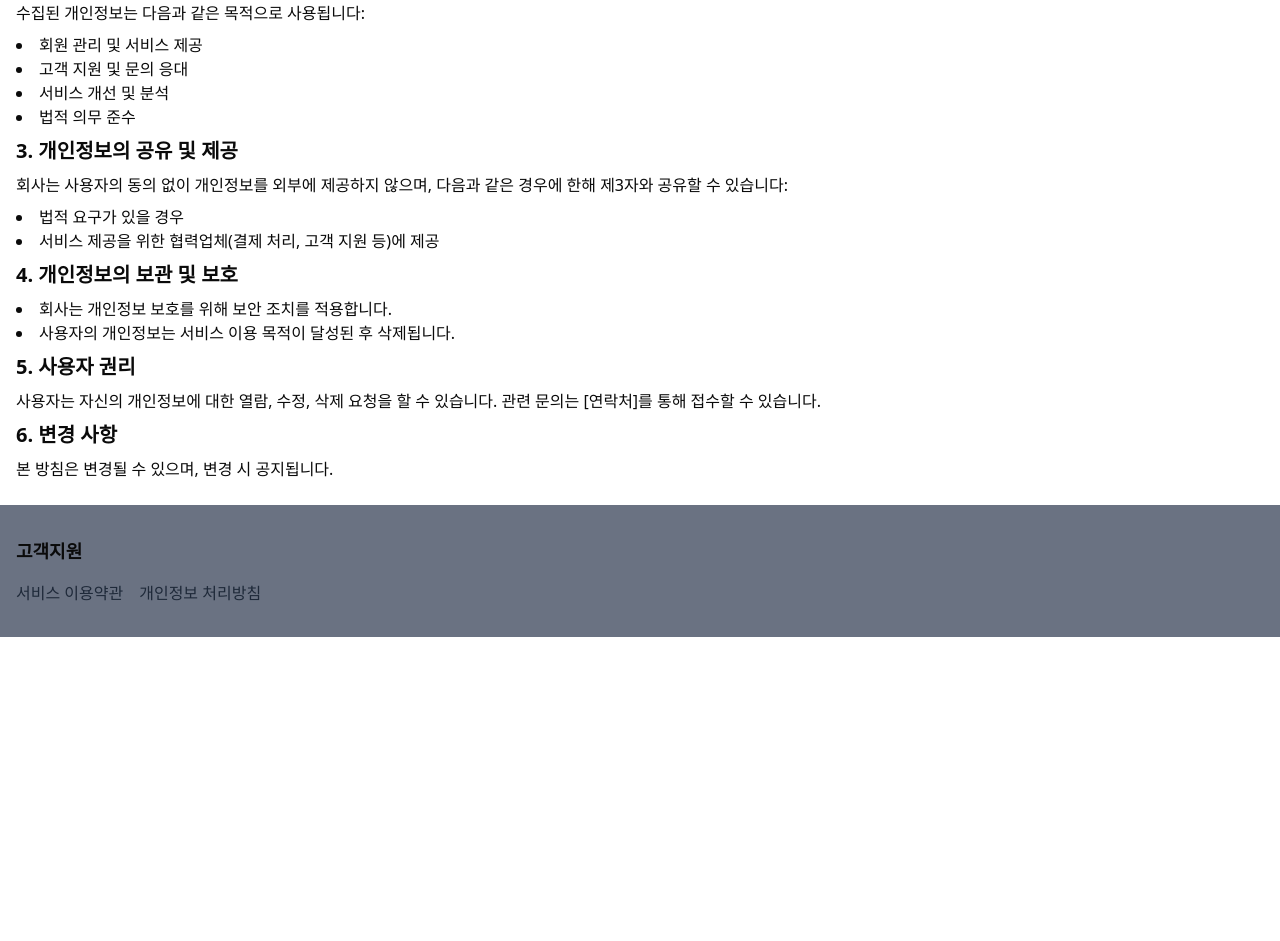
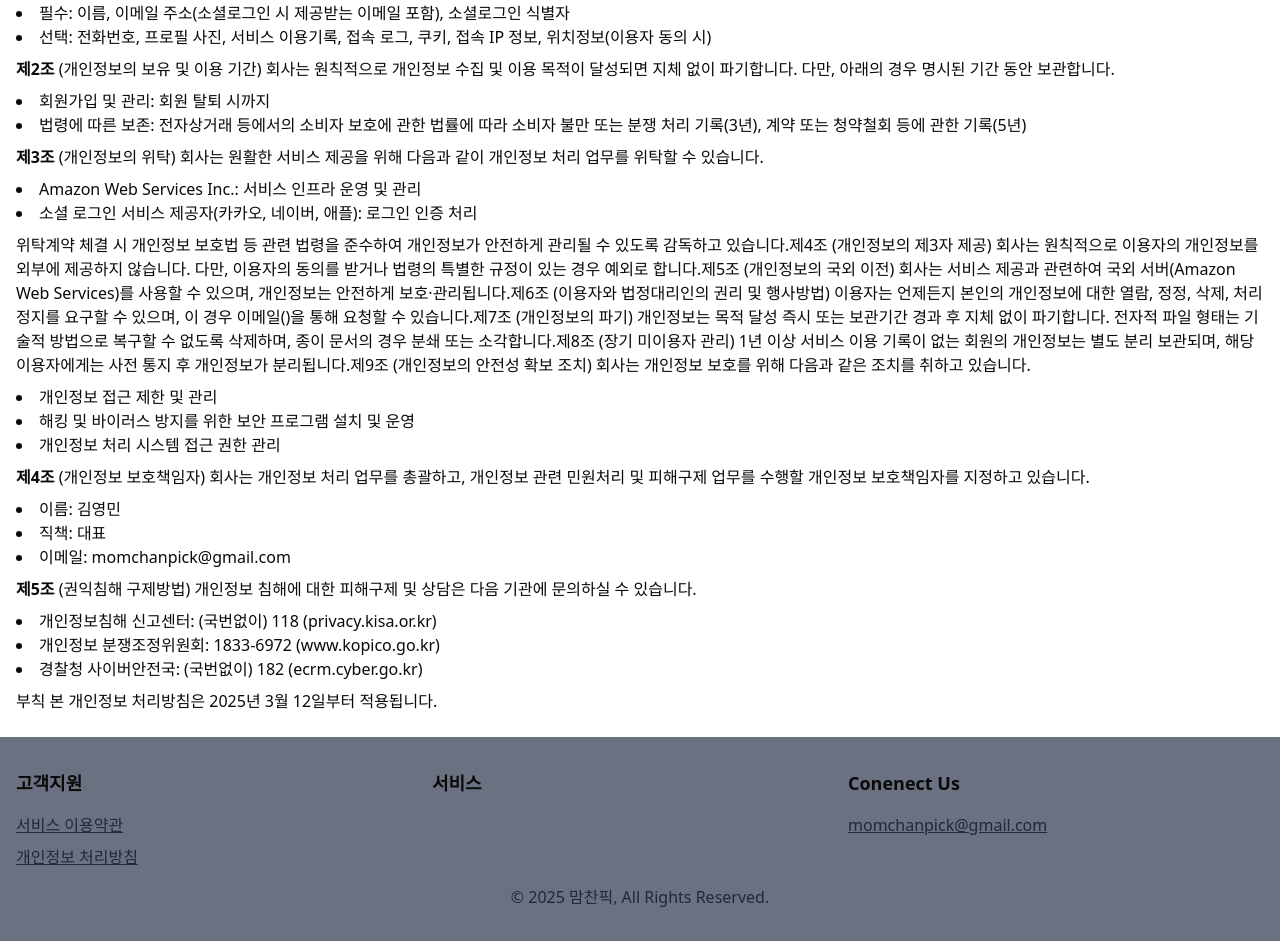
Before and after one commit to ummgoban/ummgoban.github.io, a React (Vite) app: page /privacy in a window 1280 px wide. Shown: the part 420-1361 px from the top of the page. Before the commit the page ends 1057 px from the top, so only its background shows below. Built offline with nearby package versions, Linux system fonts and the light colour scheme.

Commit message:
feat: 개인정보이용방침, 이용약관 추가 (#3)
* feat: 개인정보 이용 약관 수정

* feat: footer 수정

* feat: 연락처 추가

```diff
--- a/src/components/common/Footer.tsx
+++ b/src/components/common/Footer.tsx
@@ -1,20 +1,60 @@
 import { Link } from 'react-router';
+
+const FooterItem = ({ children, title }: { title: string; children: React.ReactNode }) => {
+  return (
+    <div className="flex flex-col gap-4">
+      <div className="font-semibold text-lg">{title}</div>
+      {children}
+    </div>
+  );
+};
 
 const Footer = () => {
   return (
     <footer className="w-full bg-gray-500 py-8 mt-auto">
-      <div className="container mx-auto px-4">
-        <div className="font-semibold text-lg mb-4">고객지원</div>
+      <div className="flex flex-col">
+        <div className="container mx-auto px-4 grid sm:grid-cols-3 sm:grid-rows-1 grid-rows-3 grid-cols-1">
+          <FooterItem title="고객지원">
             <ul className="space-y-2">
               <li className="flex space-x-4">
-            <Link to="/terms" className="text-gray-800 hover:text-blue-400 hover:underline cursor-pointer">
+                <Link
+                  to="/terms"
+                  className="text-gray-800 underline hover:text-gray-600 hover:underline cursor-pointer"
+                >
                   서비스 이용약관
                 </Link>
-            <Link to="/privacy" className="text-gray-800 hover:text-blue-400 hover:underline cursor-pointer">
+              </li>
+              <li className="flex space-x-4">
+                <Link
+                  to="/privacy"
+                  className="text-gray-800 underline hover:text-gray-600 hover:underline cursor-pointer"
+                >
                   개인정보 처리방침
                 </Link>
               </li>
             </ul>
+          </FooterItem>
+          <FooterItem title="서비스">
+            <ul className="space-y-2">
+              <li className="flex space-x-4"></li>
+            </ul>
+          </FooterItem>
+          <FooterItem title="Conenect Us">
+            <ul className="space-y-2">
+              <li className="flex space-x-4">
+                <a
+                  href="mailto:momchanpick@gmail.com"
+                  className="text-gray-800 underline hover:text-gray-600 hover:underline cursor-pointer"
+                >
+                  momchanpick@gmail.com
+                </a>
+              </li>
+            </ul>
+          </FooterItem>
+        </div>
+        <div className="flex items-center justify-center mt-4">
+          <div className="text-gray-800">{`© ${new Date().getFullYear()} 맘찬픽, All Rights Reserved.`}</div>
+        </div>
       </div>
     </footer>
   );
--- a/src/pages/Privacy.tsx
+++ b/src/pages/Privacy.tsx
@@ -5,50 +5,56 @@ const PrivacyPage = () => {
     <div className="container mx-auto p-4 min-h-screen">
       <Markdown>
         {`
-# 개인정보이용방침
+# 개인정보 처리방침
 
-**개인정보 보호방침 (Privacy Policy)**
+**개인정보 처리방침(Privacy Policy)**
 
-최종 업데이트: [2025-03-11]
+맘찬픽(이하 “회사”)은 개인정보 보호법 등 관련 법령상의 개인정보 보호 규정을 준수하며, 이용자의 개인정보 보호를 위해 다음과 같은 개인정보 처리방침을 수립하고 있습니다.
 
-[서비스명] (이하 "회사")는 사용자의 개인정보를 중요하게 생각하며, 관련 법규를 준수합니다. 본 개인정보 보호방침은 사용자의 개인정보가 어떻게 수집, 사용, 공유되는지에 대한 내용을 포함합니다.
+**제1조** (개인정보의 처리 목적과 수집 항목) 회사는 다음의 목적을 위하여 최소한의 개인정보만을 수집하고 처리합니다.
 
-### 1. 수집하는 개인정보
+## (1) 수집 목적
 
-회사는 다음과 같은 정보를 수집할 수 있습니다:
+- 본인 확인 및 인증, 회원가입 및 로그인 관리
+- 고객과 가게 간 서비스 제공을 위한 소통 및 정보 제공
+- 주문 내역 관리, 픽업 서비스 안내
+- 서비스 개선 및 신규 서비스 개발을 위한 분석 및 통계
+- 고객 문의 및 불만 처리, 서비스 이용에 따른 민원 해결
 
-- 회원가입 시 제공하는 정보 (이름, 이메일, 전화번호 등)
-- 서비스 이용 시 자동으로 수집되는 정보 (IP 주소, 기기 정보, 브라우징 활동 등)
-- 결제 및 거래 정보 (신용카드 정보, 결제 내역 등)
+## (2) 수집 항목
 
-### 2. 개인정보의 이용 목적
+- 필수: 이름, 이메일 주소(소셜로그인 시 제공받는 이메일 포함), 소셜로그인 식별자
+- 선택: 전화번호, 프로필 사진, 서비스 이용기록, 접속 로그, 쿠키, 접속 IP 정보, 위치정보(이용자 동의 시)
 
-수집된 개인정보는 다음과 같은 목적으로 사용됩니다:
+**제2조** (개인정보의 보유 및 이용 기간) 회사는 원칙적으로 개인정보 수집 및 이용 목적이 달성되면 지체 없이 파기합니다. 다만, 아래의 경우 명시된 기간 동안 보관합니다.
 
-- 회원 관리 및 서비스 제공
-- 고객 지원 및 문의 응대
-- 서비스 개선 및 분석
-- 법적 의무 준수
+- 회원가입 및 관리: 회원 탈퇴 시까지
+- 법령에 따른 보존: 전자상거래 등에서의 소비자 보호에 관한 법률에 따라 소비자 불만 또는 분쟁 처리 기록(3년), 계약 또는 청약철회 등에 관한 기록(5년)
 
-### 3. 개인정보의 공유 및 제공
+**제3조** (개인정보의 위탁) 회사는 원활한 서비스 제공을 위해 다음과 같이 개인정보 처리 업무를 위탁할 수 있습니다.
 
-회사는 사용자의 동의 없이 개인정보를 외부에 제공하지 않으며, 다음과 같은 경우에 한해 제3자와 공유할 수 있습니다:
+- Amazon Web Services Inc.: 서비스 인프라 운영 및 관리
+- 소셜 로그인 서비스 제공자(카카오, 네이버, 애플): 로그인 인증 처리
 
-- 법적 요구가 있을 경우
-- 서비스 제공을 위한 협력업체(결제 처리, 고객 지원 등)에 제공
+위탁계약 체결 시 개인정보 보호법 등 관련 법령을 준수하여 개인정보가 안전하게 관리될 수 있도록 감독하고 있습니다.제4조 (개인정보의 제3자 제공) 회사는 원칙적으로 이용자의 개인정보를 외부에 제공하지 않습니다. 다만, 이용자의 동의를 받거나 법령의 특별한 규정이 있는 경우 예외로 합니다.제5조 (개인정보의 국외 이전) 회사는 서비스 제공과 관련하여 국외 서버(Amazon Web Services)를 사용할 수 있으며, 개인정보는 안전하게 보호·관리됩니다.제6조 (이용자와 법정대리인의 권리 및 행사방법) 이용자는 언제든지 본인의 개인정보에 대한 열람, 정정, 삭제, 처리정지를 요구할 수 있으며, 이 경우 이메일()을 통해 요청할 수 있습니다.제7조 (개인정보의 파기) 개인정보는 목적 달성 즉시 또는 보관기간 경과 후 지체 없이 파기합니다. 전자적 파일 형태는 기술적 방법으로 복구할 수 없도록 삭제하며, 종이 문서의 경우 분쇄 또는 소각합니다.제8조 (장기 미이용자 관리) 1년 이상 서비스 이용 기록이 없는 회원의 개인정보는 별도 분리 보관되며, 해당 이용자에게는 사전 통지 후 개인정보가 분리됩니다.제9조 (개인정보의 안전성 확보 조치) 회사는 개인정보 보호를 위해 다음과 같은 조치를 취하고 있습니다.
 
-### 4. 개인정보의 보관 및 보호
+- 개인정보 접근 제한 및 관리
+- 해킹 및 바이러스 방지를 위한 보안 프로그램 설치 및 운영
+- 개인정보 처리 시스템 접근 권한 관리
 
-- 회사는 개인정보 보호를 위해 보안 조치를 적용합니다.
-- 사용자의 개인정보는 서비스 이용 목적이 달성된 후 삭제됩니다.
+**제4조** (개인정보 보호책임자) 회사는 개인정보 처리 업무를 총괄하고, 개인정보 관련 민원처리 및 피해구제 업무를 수행할 개인정보 보호책임자를 지정하고 있습니다.
 
-### 5. 사용자 권리
+- 이름: 김영민
+- 직책: 대표
+- 이메일: [momchanpick@gmail.com](mailto:momchanpick@gmail.com)
 
-사용자는 자신의 개인정보에 대한 열람, 수정, 삭제 요청을 할 수 있습니다. 관련 문의는 [연락처]를 통해 접수할 수 있습니다.
+**제5조** (권익침해 구제방법) 개인정보 침해에 대한 피해구제 및 상담은 다음 기관에 문의하실 수 있습니다.
 
-### 6. 변경 사항
+- 개인정보침해 신고센터: (국번없이) 118 ([privacy.kisa.or.kr](http://privacy.kisa.or.kr/))
+- 개인정보 분쟁조정위원회: 1833-6972 ([www.kopico.go.kr](http://www.kopico.go.kr/))
+- 경찰청 사이버안전국: (국번없이) 182 ([ecrm.cyber.go.kr](http://ecrm.cyber.go.kr/))
 
-본 방침은 변경될 수 있으며, 변경 시 공지됩니다.
+부칙 본 개인정보 처리방침은 2025년 3월 12일부터 적용됩니다.
 `}
       </Markdown>
     </div>
--- a/src/pages/Terms.tsx
+++ b/src/pages/Terms.tsx
@@ -9,18 +9,16 @@ const TermsPage = () => {
 
 **이용약관 (Terms of Service)**
 
-최종 업데이트: [2025-03-11]
+## (1) 수집 목적
 
-### 1. 목적
+맘찬픽(이하 “회사”)은 제공하는 서비스 이용과 관련하여 회사와 사용자 간의 권리, 의무 및 책임 사항을 규정하는 것을 목적으로 합니다.
 
-본 약관은 [서비스명] (이하 "회사")가 제공하는 서비스 이용과 관련하여 회사와 사용자 간의 권리, 의무 및 책임 사항을 규정하는 것을 목적으로 합니다.
-
-### 2. 서비스 이용
+## (2) 서비스 이용
 
 - 사용자는 본 약관에 동의하는 경우에만 서비스를 이용할 수 있습니다.
 - 회사는 서비스의 일부 또는 전체를 변경할 수 있습니다.
 
-### 3. 사용자 의무
+## (3) 사용자 의무
 
 사용자는 다음 사항을 준수해야 합니다:
 
@@ -28,7 +26,7 @@ const TermsPage = () => {
 - 타인의 권리를 침해하지 않음
 - 불법 행위를 하지 않음
 
-### 4. 서비스 제공 및 변경
+## (4) 서비스 제공 및 변경
 
 회사는 서비스를 안정적으로 제공하기 위해 노력하나, 다음과 같은 경우 서비스 제공이 제한될 수 있습니다:
 
@@ -36,26 +34,26 @@ const TermsPage = () => {
 - 기술적 문제 발생
 - 불가항력적인 상황 (천재지변, 법적 조치 등)
 
-### 5. 계정 관리
+## (5) 계정 관리
 
 - 사용자는 자신의 계정 정보 보호에 대한 책임이 있습니다.
 - 계정 도용이나 보안 문제가 발생한 경우 즉시 회사에 알립니다.
 
-### 6. 면책 조항
+## (6) 면책 조항
 
 - 회사는 서비스 제공과 관련하여 중대한 과실이 없는 한 책임을 지지 않습니다.
 - 서비스 이용에 따른 손실 발생 시 회사는 책임을 제한할 수 있습니다.
 
-### 7. 약관의 변경
+## (7) 약관의 변경
 
 - 회사는 필요에 따라 약관을 변경할 수 있으며, 변경 시 사용자에게 공지합니다.
 - 변경된 약관에 동의하지 않을 경우 서비스 이용을 중단할 수 있습니다.
 
-### 8. 법적 준거 및 분쟁 해결
+## (8) 법적 준거 및 분쟁 해결
 
 본 약관은 해당 국가의 법률에 따라 규율되며, 분쟁 발생 시 관할 법원에서 해결됩니다.
 
-[문의 사항] 문의 사항이 있는 경우 [연락처]를 통해 회사에 문의할 수 있습니다.
+부칙 본 이용약관은 2025년 3월 12일부터 적용됩니다.
 `}
       </Markdown>
     </div>
```
Lines whose indentation alone changed are shown as unchanged.
